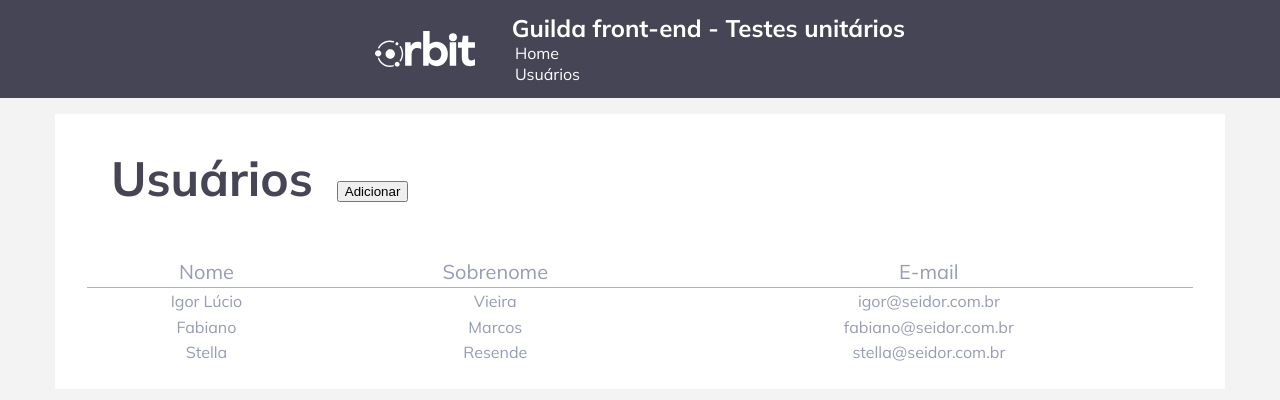
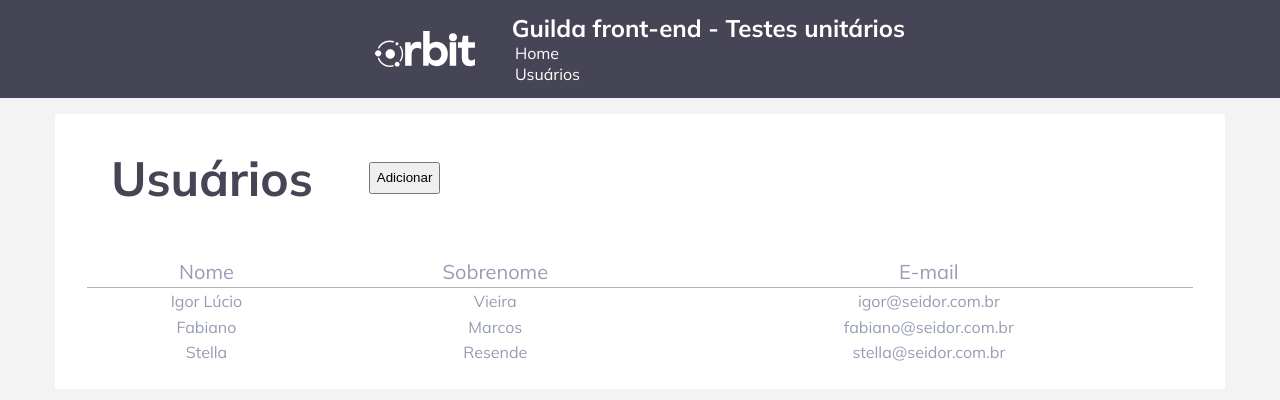
Before and after one commit to fabianomarcos/users-crud-wtestes, a React (Create React App) app: page /users in a window 1280 px wide. Shown: the top 400 px of the page. Built offline with nearby package versions, Linux system fonts and the light colour scheme; data requests are answered from the project's data file.

Commit message:
styles: css button

```diff
--- a/src/assets/sass/layout.scss
+++ b/src/assets/sass/layout.scss
@@ -39,10 +39,16 @@
     flex: 1;
 }
 
-.pageHeader{
+.pageHeader {
+	align-items: center;
+	justify-content: flex-start;
+	gap: 2rem;
     display: flex;
-    align-items: baseline;
     margin-bottom: 2rem;
+
+	button {
+		height: 2rem;
+	}
 }
 
 .flex{
--- a/src/style.module.scss
+++ b/src/style.module.scss
@@ -19,14 +19,6 @@
     }
 }
 
-.disabled {
-	background-color: gray;
-
-	&:hover {
-		background-color: gray;
-	}
-}
-
 .center {
 	justify-content: center;
 	display: grid;
--- a/src/ts/components/Modal/style.module.scss
+++ b/src/ts/components/Modal/style.module.scss
@@ -42,6 +42,7 @@
   position: absolute;
   top: 8px;
   right: 8px;
+  cursor: pointer;
 }
 
 form {
```
Also changed, not shown: src/ts/components/button/style.module.scss (added, +7 -0 lines).
